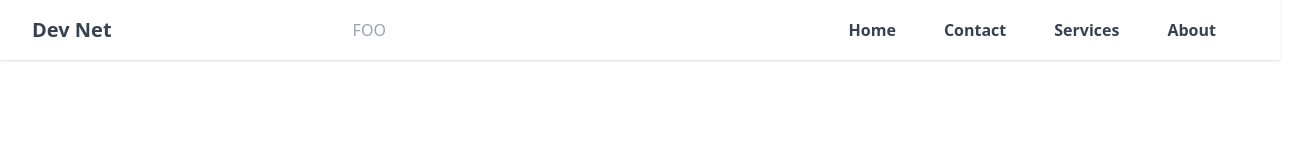
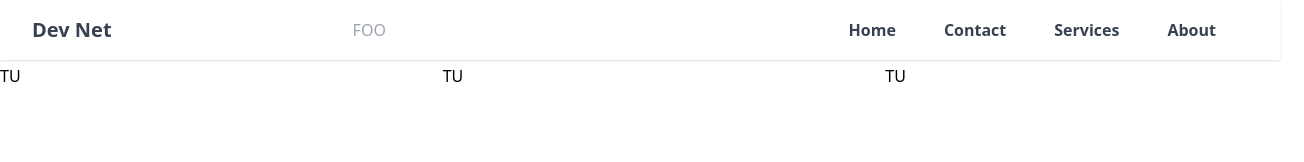
Before and after one commit to peterdinis/Facebook-Clone-Frontend, a React (Create React App) app: page / in a window 1280 px wide. Shown: the top 162 px of the page, 1304 px wide, since content can reach past the window. Built offline with nearby package versions, Linux system fonts and the light colour scheme.

Commit message:
Adding flex css logic to our side

```diff
--- a/public/index.html
+++ b/public/index.html
@@ -24,7 +24,7 @@
       work correctly both with client-side routing and a non-root public URL.
       Learn how to configure a non-root public URL by running `npm run build`.
     -->
-    <title>React App</title>
+    <title>Dev Net</title>
   </head>
   <body>
     <noscript>You need to enable JavaScript to run this app.</noscript>
--- /dev/null
+++ b/src/components/home/LeftMenu.tsx
@@ -0,0 +1,25 @@
+import React from 'react'
+
+function LeftMenu() {
+  return (
+    <div>
+    <div className="mt-10 flex flex-wrap -mx-10 overflow-hidden sm:-mx-6 md:-mx-6 lg:-mx-6 xl:-mx-6">
+
+<div className="my-10 px-10 w-1/4 overflow-hidden sm:my-6 sm:px-6 sm:w-1/3 md:my-6 md:px-6 md:w-1/3 lg:my-6 lg:px-6 lg:w-1/3 xl:my-6 xl:px-6 xl:w-1/3">
+    TU
+</div>
+
+<div className="my-10 px-10 w-1/4 overflow-hidden sm:my-6 sm:px-6 sm:w-1/3 md:my-6 md:px-6 md:w-1/3 lg:my-6 lg:px-6 lg:w-1/3 xl:my-6 xl:px-6 xl:w-1/3">
+    TU
+</div>
+
+<div className="my-10 px-10 w-1/4 overflow-hidden sm:my-6 sm:px-6 sm:w-1/3 md:my-6 md:px-6 md:w-1/3 lg:my-6 lg:px-6 lg:w-1/3 xl:my-6 xl:px-6 xl:w-1/3">
+  TU
+</div>
+
+</div>
+    </div>
+  )
+}
+
+export default LeftMenu
--- a/src/pages/Homepage.tsx
+++ b/src/pages/Homepage.tsx
@@ -1,11 +1,11 @@
-import Header from "../components/Header"
-import HomeProfile from "../components/profile/HomeProfile"
+import LeftMenu from "../components/home/LeftMenu"
+import Header from "../components/shared/Header"
 
 function Homepage() {
   return (
     <div>
         <Header />
-        <HomeProfile />
+        <LeftMenu />
     </div>
   )
 }
```
Also changed, not shown: public/logo512.png (deleted), src/components/shared/Header.tsx (renamed from src/components/Header.tsx).
